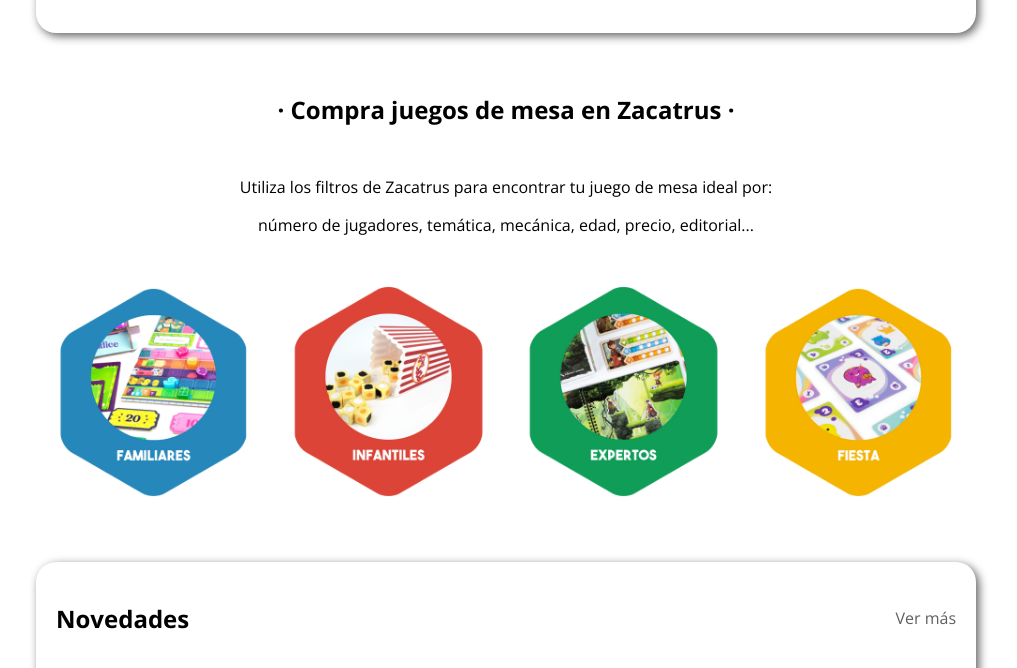
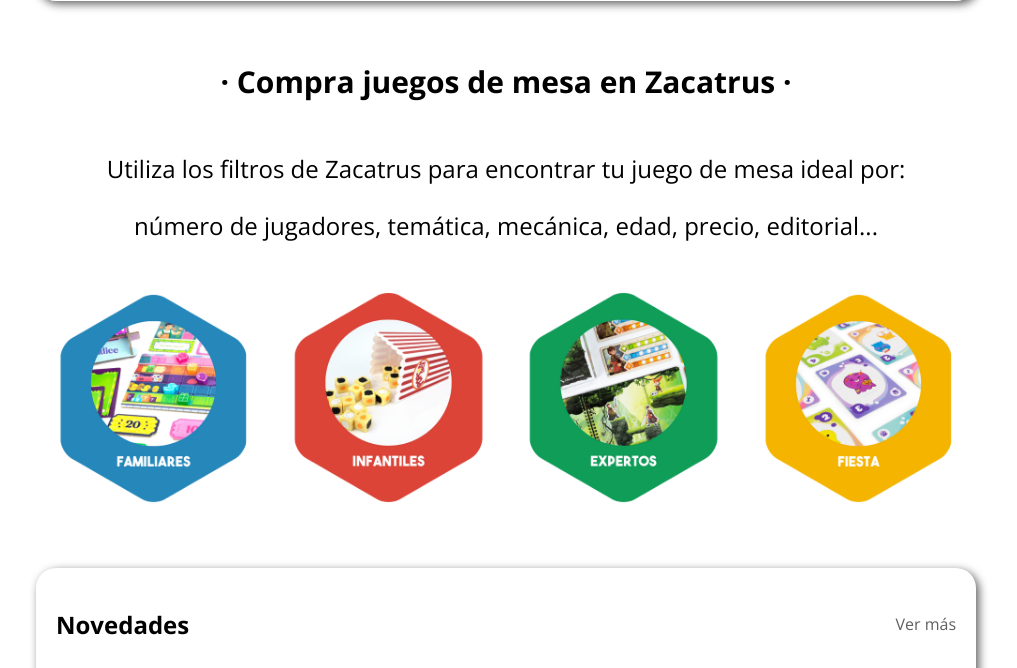
Before and after one commit to lidiagdcso/Proyecto-1, a plain HTML site: page index.html in a window 1280 px wide. Shown: the part 1310-1978 px from the top of the page, without its empty margins (134-1151 px from the left). Drawn offline with nearby package versions, Linux system fonts and the light colour scheme.

Commit message:
Corrección tamaño fuente

```diff
--- a/styles.css
+++ b/styles.css
@@ -10,9 +10,9 @@
   --tertiary-color: #606060;
   --quaternary-color: #333333;
 
-  --title-text: 24px;
-  --paragraph-text: 16px;
-  --card-title: 14px;
+  --title-text: 30px;
+  --paragraph-text: 24px;
+  --card-title: 30px;
 }
 body {
   margin: 0;
@@ -42,7 +42,6 @@ a {
 
 header {
   grid-area: header;
-  padding: 15px 0;
   display: flex;
   flex-direction: column;
   width: 100vw;
@@ -68,7 +67,6 @@ nav ul {
   flex-wrap: wrap;
   gap: 20px;
   padding: 15px;
-
   border: 1px solid purple;
 }
 
@@ -76,7 +74,6 @@ nav ul {
   text-align: center;
   color: var(--primary-color);
   background-color: var(--secondary-color);
-  padding: 1px;
   width: 100vw;
 }
 
@@ -105,6 +102,7 @@ main {
 .coreContent {
   padding: 0px 170px;
 }
+
 .cardSection {
   border-radius: 20px;
   box-shadow: 3px 3px 10px var(--tertiary-color);
@@ -179,6 +177,14 @@ button {
 .globalSection {
   text-align: center;
   margin: 60px 0px;
+}
+
+.globalSection p {
+  font-size: var(--paragraph-text);
+}
+
+.titleGlobalSections {
+  font-size: var(--title-text);
 }
 .textGlobalSection {
   margin: 50px;
```
